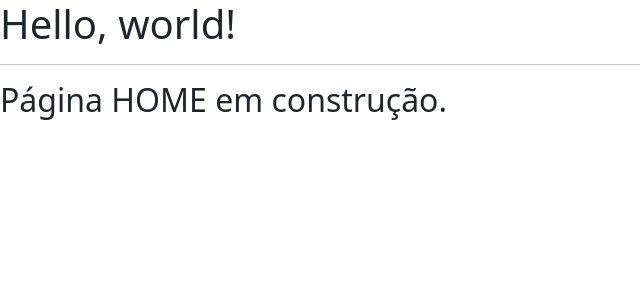
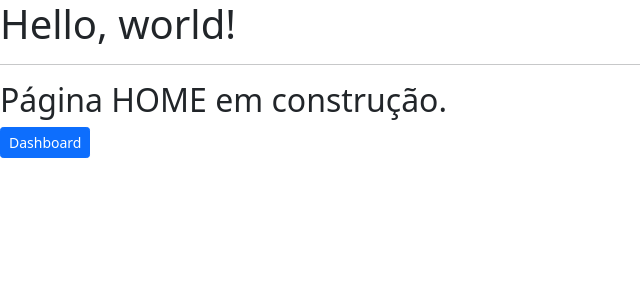
Before and after one commit to edilsossilva/logistica, a Django app: page / in a window 1280 px wide. Shown: the top 300 px of the page, without its empty margins (0-640 px from the left). Run offline with Django 3.2, Linux system fonts and the light colour scheme.

Commit message:
Dashboard
Criado arquivo dashboard e botões que linkam home e dashboard.

```diff
--- a/slogweb/core/urls.py
+++ b/slogweb/core/urls.py
@@ -1,7 +1,8 @@
 from django.urls import path
 
-from .views import home
+from .views import dashboard, home
 
 urlpatterns = [
     path("", home, name="home"),
+    path('dashboard/', dashboard, name="dashboard")
 ]
--- a/slogweb/core/views.py
+++ b/slogweb/core/views.py
@@ -3,3 +3,7 @@
 # Create your views here.
 def home(request, template_name = 'core/home.html'):
     return render(request, template_name)
+
+
+def dashboard(request, template_name = 'core/dashboard.html'):
+    return render(request, template_name)
--- a/templates/base.html
+++ b/templates/base.html
@@ -8,7 +8,7 @@
     <!-- Bootstrap CSS -->
     <link href="https://cdn.jsdelivr.net/npm/bootstrap@5.0.2/dist/css/bootstrap.min.css" rel="stylesheet" integrity="sha384-EVSTQN3/azprG1Anm3QDgpJLIm9Nao0Yz1ztcQTwFspd3yD65VohhpuuCOmLASjC" crossorigin="anonymous">
 
-    <title>{% block title %} {% endblock %}</title>
+    <title>{% block title %} SIGTOMB {% endblock %}</title>
   </head>
   <body>
     <h1>Hello, world!</h1>
--- a/templates/core/home.html
+++ b/templates/core/home.html
@@ -1,9 +1,11 @@
 {% extends 'base.html' %}
 
-{% block title %} {% endblock %}
+{% block title %} DASHBOARD|{{ block.super }}{% endblock %}
 
 {% block content %}
 
 <h2>Página HOME em construção.</h2>
 
+<a href="{% url 'dashboard' %} " class="btn btn-sm btn-primary">Dashboard</a>
+
 {% endblock %}
```
Also changed, not shown: templates/core/dashboard.html (added, +12 -0 lines).
